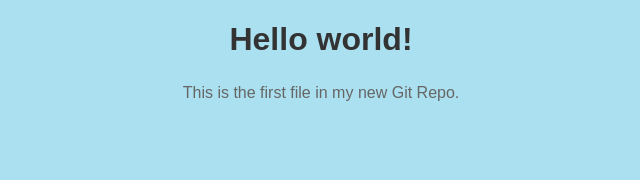
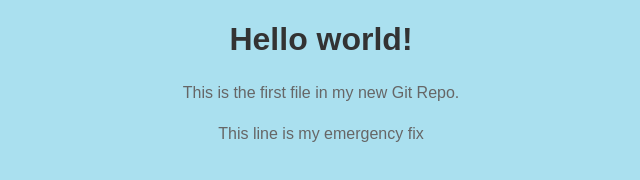
Before and after one commit to gpy-bit/DSE0304125, a plain HTML site: page index.html in a window 1280 px wide. Shown: the whole page, without its empty margins (319-959 px from the left). Drawn offline with Linux system fonts and the light colour scheme.

Commit message:
Emergency fix

```diff
--- a/index.html
+++ b/index.html
@@ -8,5 +8,6 @@
 <body>
     <h1>Hello world!</h1>
     <p>This is the first file in my new Git Repo.</p>
+    <p>This line is my emergency fix</p>
 </body>
 </html>
```
